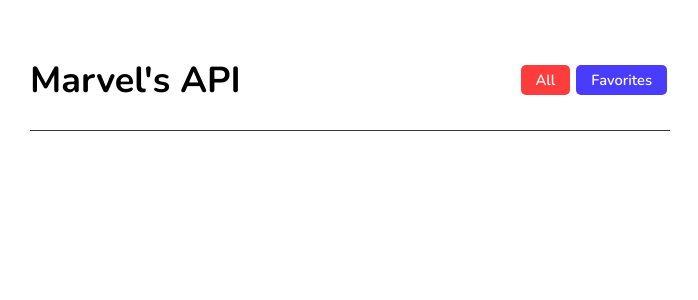
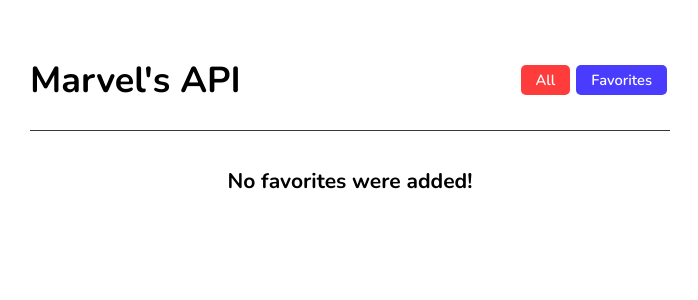
Before and after one commit to AdoniasLima/react-marvel-api, a React (Create React App) app: page /home/favorites in a window 1280 px wide. Shown: the top 300 px of the page, without its empty margins (290-988 px from the left). Built offline with nearby package versions, Linux system fonts and the light colour scheme.

Commit message:
[Refactor] Adjusting messages

```diff
--- a/src/components/Loading.js
+++ b/src/components/Loading.js
@@ -2,7 +2,7 @@
 
 function Loading(){
     return(
-        <div className="loading">
+        <div className="text-show">
             <h3>Loading...</h3>
         </div>
     );
--- a/src/pages/Favorites.js
+++ b/src/pages/Favorites.js
@@ -53,6 +53,13 @@
                     </div>
                 );
             })}
+            {
+                (characters.length === 0 && loadingScreen === false)
+                &&
+                <div className="text-show">
+                    <h3>No favorites were added!</h3>
+                </div>
+            }
             {loadingScreen === true && <Loading />}
         </div>
     );
--- a/src/styles/global.css
+++ b/src/styles/global.css
@@ -33,7 +33,7 @@
     opacity: 0.7;
 }
 
-div.loading {
+div.text-show {
     width: 100%;
     height: 100px;
 
```
Also changed, not shown: 1 other file (tests, documents, lock files or other folders).
